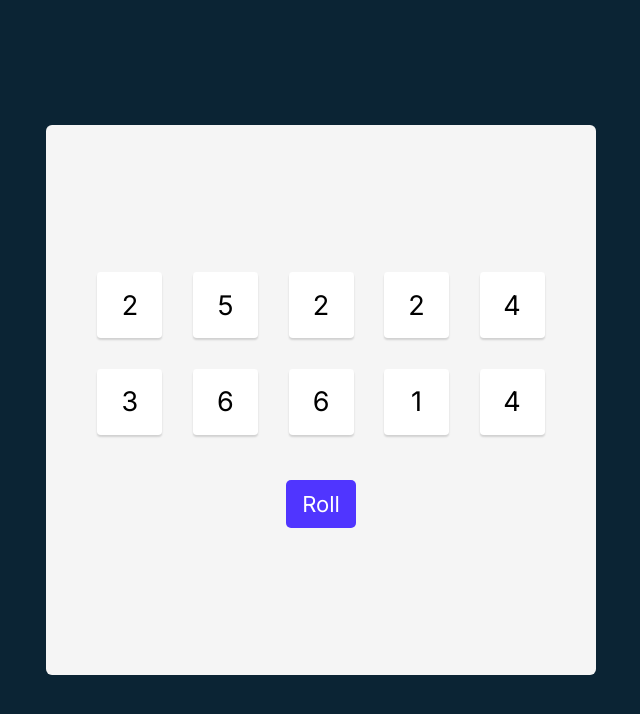
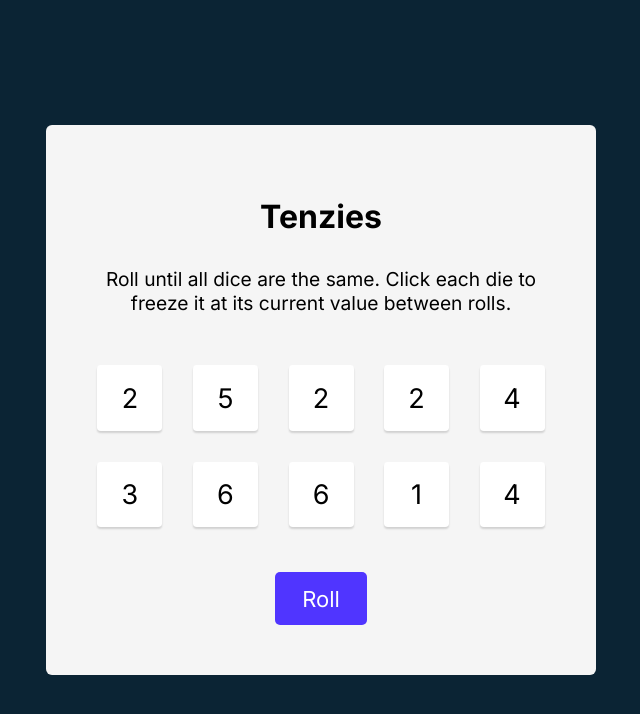
Before and after one commit to keithcharlesc/react-tenzi, a React (Create React App) app: page / in a window 1280 px wide. Shown: the top 714 px of the page, without its empty margins (319-959 px from the left). Built offline with nearby package versions, Linux system fonts and the light colour scheme.

Commit message:
Rolling dices that are not held

```diff
--- a/src/App.css
+++ b/src/App.css
@@ -1,9 +1,15 @@
+body {
+  margin: 0;
+  font-family: "Inter", sans-serif;
+}
+
 .app-border {
   background-color: #f5f5f5;
   border-radius: 6px;
   height: 550px;
   width: 100%;
   max-width: 550px;
+  padding: 50px;
   position: absolute;
   top: 50%;
   left: 50%;
@@ -24,10 +30,17 @@
   margin-top: 45px;
   background-color: #5035ff;
   border: none;
-  padding: 0.5em 0.75em;
+  padding: 0.6em 1.25em;
   color: white;
   border-radius: 5px;
   font-size: 22px;
   font-family: "Inter", sans-serif;
   cursor: pointer;
 }
+
+.game-description {
+  font-size: 1.2em;
+  margin-top: 10px;
+  margin-bottom: 50px;
+  text-align: center;
+}
--- a/src/App.js
+++ b/src/App.js
@@ -20,14 +20,7 @@ export default function App() {
   function holdDice(id) {
     setDices((prevDices) =>
       prevDices.map((die) => {
-        if (die.id === id) {
-          return {
-            ...die,
-            isHeld: !die.isHeld,
-          };
-        } else {
-          return die;
-        }
+        return die.id === id ? { ...die, isHeld: !die.isHeld } : die;
       })
     );
   }
@@ -41,14 +34,29 @@ export default function App() {
     />
   ));
 
-  function handleClick() {
-    setDices(allNewDice());
+  function rollDice() {
+    setDices((prevDices) =>
+      prevDices.map((die) => {
+        return die.isHeld
+          ? die
+          : {
+              value: Math.ceil(Math.random() * 6),
+              isHeld: false,
+              id: die.id,
+            };
+      })
+    );
   }
 
   return (
     <main className="app-border">
+      <h1 className="game-title">Tenzies</h1>
+      <p className="game-description">
+        Roll until all dice are the same. Click each die to freeze it at its
+        current value between rolls.
+      </p>
       <div className="container">{diceElements}</div>
-      <button className="roll-button" onClick={handleClick}>
+      <button className="roll-button" onClick={rollDice}>
         Roll
       </button>
     </main>
```
